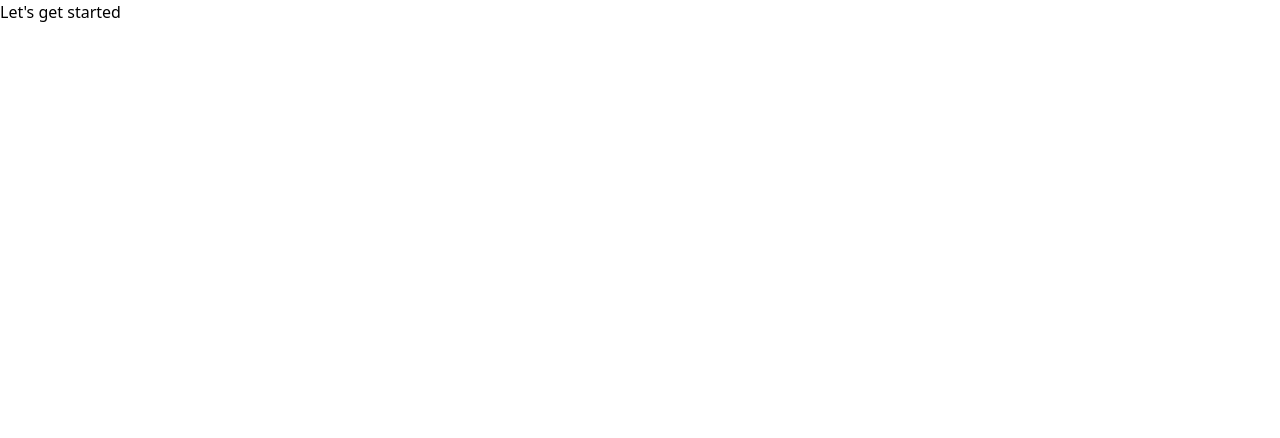
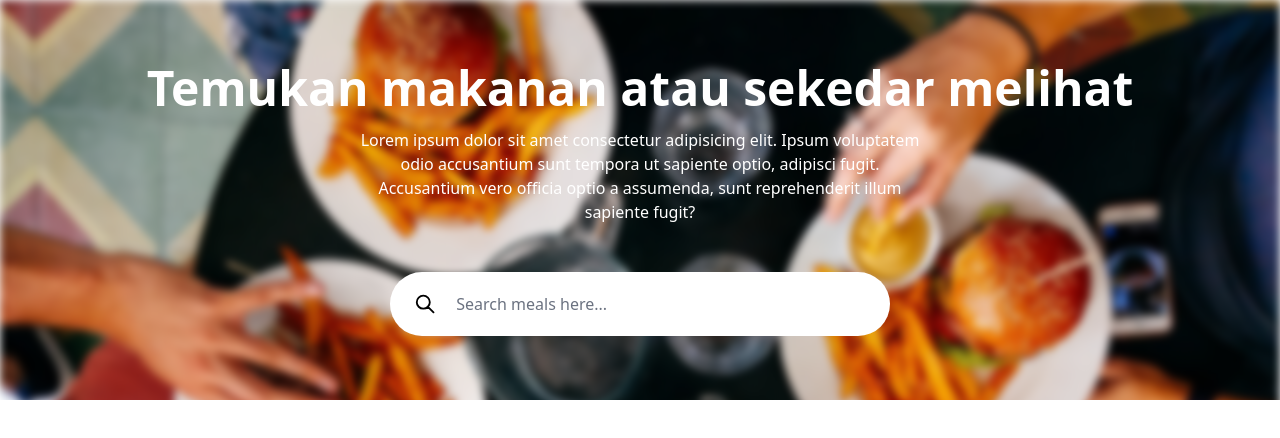
Before and after one commit to bayu07750/meols, a React (Vite) app: page / in a window 1280 px wide. Shown: the top 438 px of the page. Built offline with nearby package versions, Linux system fonts and the light colour scheme.

Commit message:
membuat hedaer

```diff
--- a/index.html
+++ b/index.html
@@ -7,7 +7,7 @@
     <title>Vite App</title>
   </head>
   <body>
-    <div id="root"></div>
+    <div id="root" class="w-full min-h-screen overflow-hidden bg-white text-black"></div>
     <script type="module" src="/src/main.jsx"></script>
   </body>
 </html>
--- a/package.json
+++ b/package.json
@@ -7,6 +7,7 @@
     "serve": "vite preview"
   },
   "dependencies": {
+    "@tailwindcss/forms": "^0.3.3",
     "react": "^17.0.0",
     "react-dom": "^17.0.0"
   },
--- a/src/App.jsx
+++ b/src/App.jsx
@@ -1,10 +1,32 @@
 import React from 'react';
+import headerImage from './assets/header-image.jpg';
+import SearchIcon from './components/icons/SearchIcon';
 
 function App() {
   return (
-    <div>
-      <h1 className="selection:bg-red-500 selection:text-white">Let's get started</h1>
-    </div>
+    <>
+      <header className="h-[400px] overflow-hidden relative">
+        <div className="relative z-10 h-full w-full flex flex-col items-center justify-center">
+          <h1 className="text-5xl text-white font-extrabold">Temukan makanan atau sekedar melihat</h1>
+          <div className="text-white mt-4 max-w-xl text-center">
+            Lorem ipsum dolor sit amet consectetur adipisicing elit. Ipsum voluptatem odio accusantium sunt tempora ut
+            sapiente optio, adipisci fugit. Accusantium vero officia optio a assumenda, sunt reprehenderit illum
+            sapiente fugit?
+          </div>
+          <div className="min-w-[500px] mt-12 flex items-center gap-2 bg-white px-6 py-3 rounded-full">
+            <SearchIcon className="w-6 h-6" />
+            <input
+              type="search"
+              id="search"
+              name="search"
+              placeholder="Search meals here..."
+              className="border-none focus:outline-none focus:ring-0 w-full"
+            />
+          </div>
+        </div>
+        <img src={headerImage} alt="image header" className="absolute inset-0 blur-sm object-center" />
+      </header>
+    </>
   );
 }
 
--- /dev/null
+++ b/src/components/icons/SearchIcon.jsx
@@ -0,0 +1,22 @@
+import React from 'react';
+
+function SearchIcon(props) {
+  return (
+    <svg
+      xmlns="http://www.w3.org/2000/svg"
+      className={props.className}
+      fill="none"
+      viewBox="0 0 24 24"
+      stroke="currentColor"
+    >
+      <path
+        strokeLinecap="round"
+        strokeLinejoin="round"
+        strokeWidth={2}
+        d="M21 21l-6-6m2-5a7 7 0 11-14 0 7 7 0 0114 0z"
+      />
+    </svg>
+  );
+}
+
+export default SearchIcon;
--- a/tailwind.config.js
+++ b/tailwind.config.js
@@ -8,5 +8,5 @@ module.exports = {
   variants: {
     extend: {},
   },
-  plugins: [],
+  plugins: [require('@tailwindcss/forms')],
 };
```
Also changed, not shown: src/assets/header-image.jpg (added), 1 other file (tests, documents, lock files or other folders).
